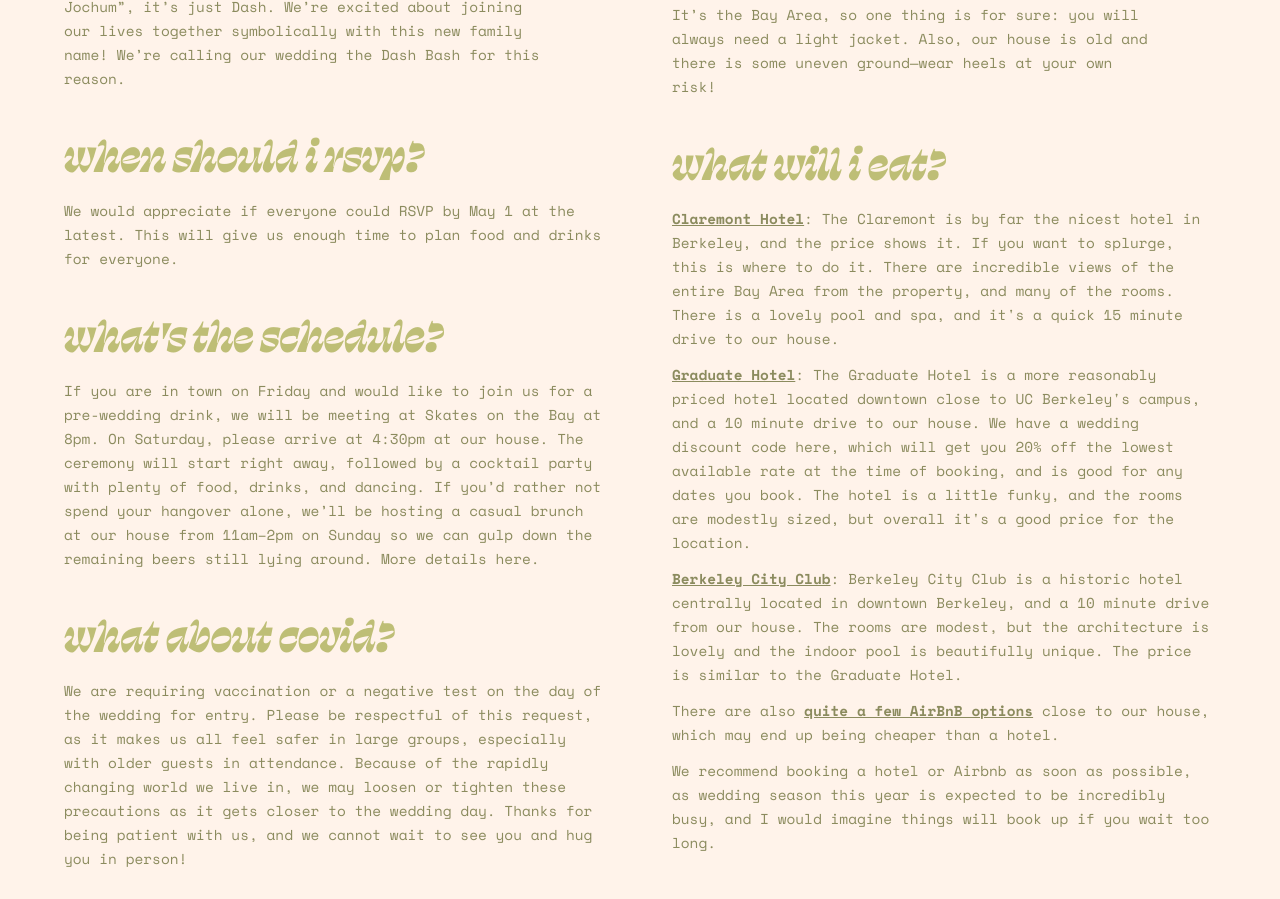
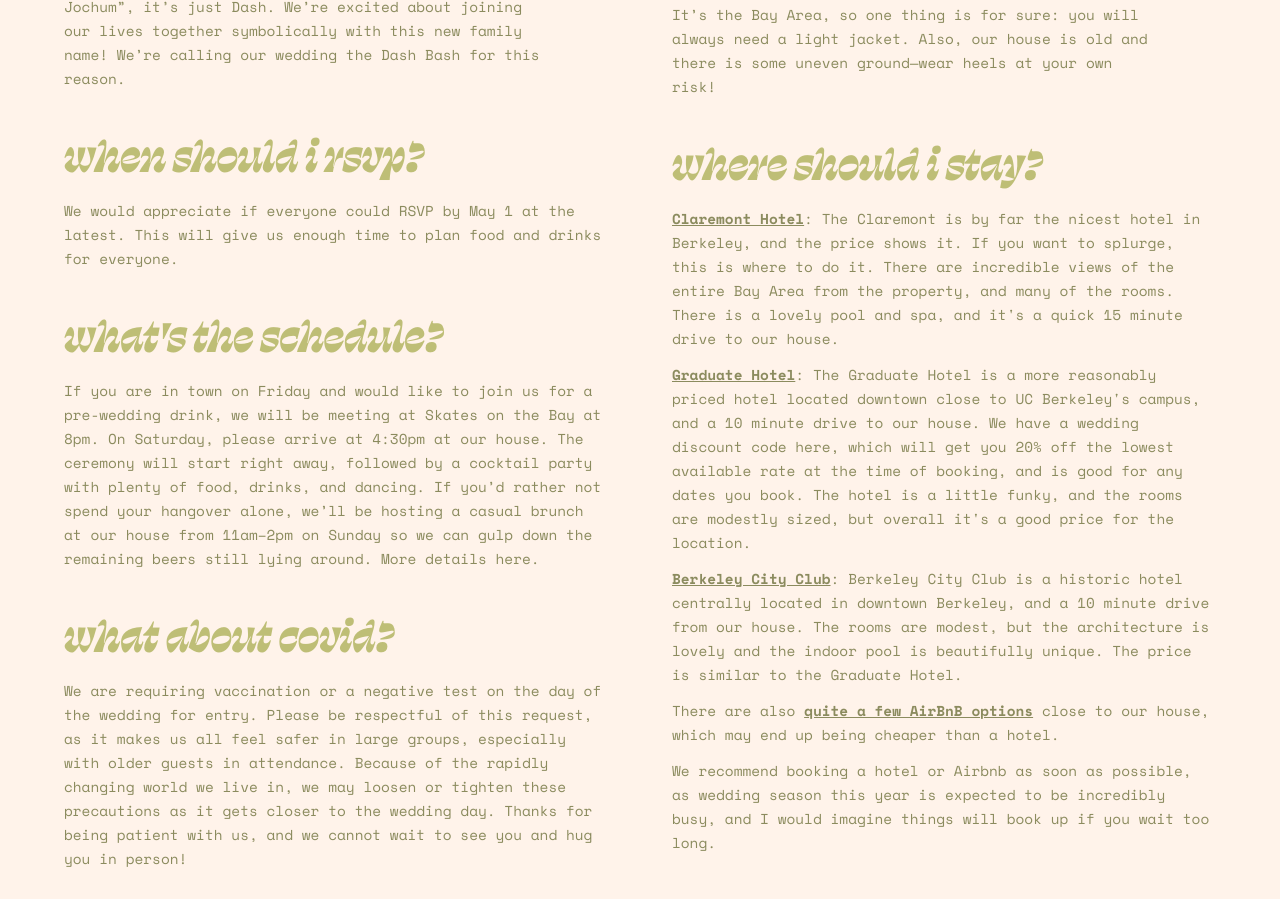
Before and after one commit to greymechanic/dash.wedding, a React (Create React App) app: page / in a window 1280 px wide. Shown: the part 1880-2779 px from the top of the page. Built offline with nearby package versions, Linux system fonts and the light colour scheme.

Commit message:
fix typo

```diff
--- a/src/components/FAQ.js
+++ b/src/components/FAQ.js
@@ -47,7 +47,7 @@ function FAQ() {
                 </p>
               </div>
               <div>
-                <h3>what will i eat?</h3>
+                <h3>where should i stay?</h3>
                 <p>
                   <a href="https://theclaremonthotel.com/" target="_blank"><b>Claremont Hotel</b></a>: The Claremont is by far the nicest hotel in Berkeley, and the price shows it. If you want to splurge, this is where to do it. There are incredible views of the entire Bay Area from the property, and many of the rooms. There is a lovely pool and spa, and it's a quick 15 minute drive to our house.
                 </p>
```
